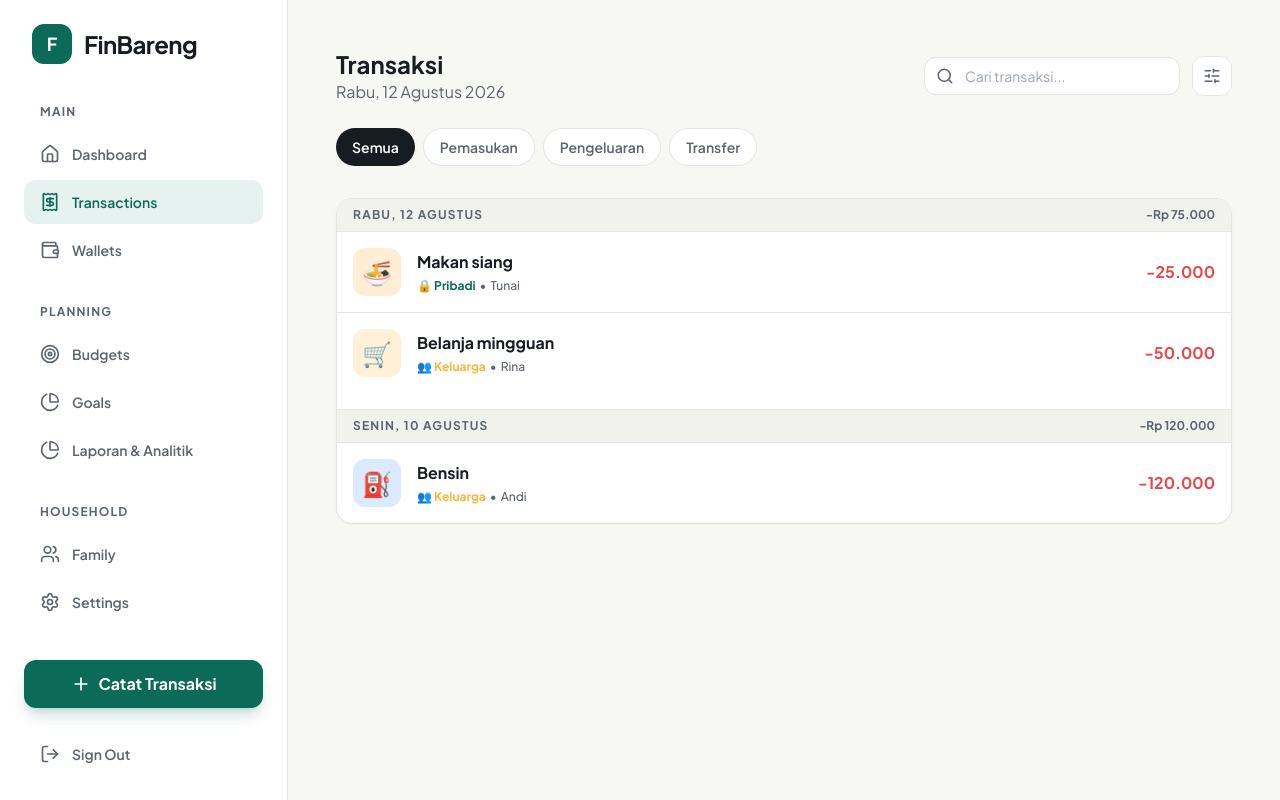
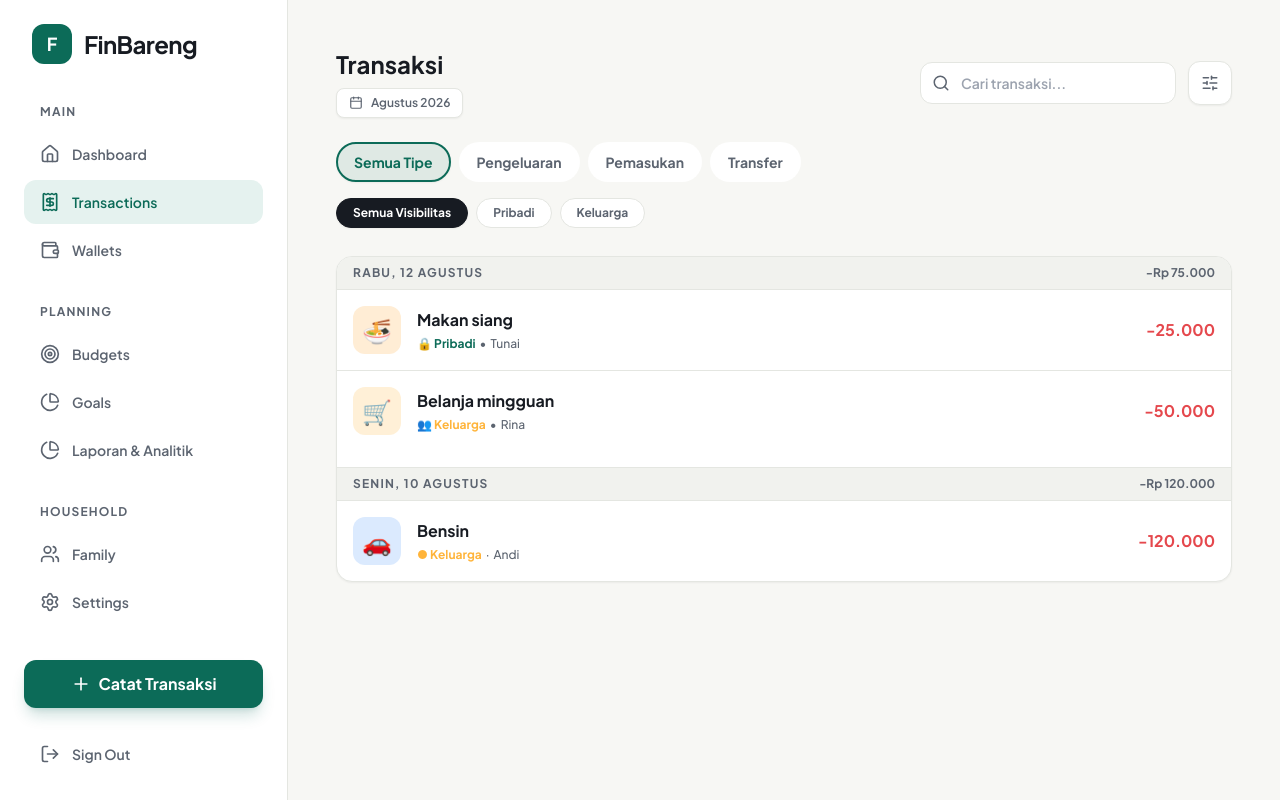
Before and after one commit to kumaha-sia/catatanku, a React (Vite) app in the folder frontend/: page /transactions in a window 1280 px wide. Built offline with nearby package versions, Linux system fonts and the light colour scheme; sample sign-in values are in the browser's storage.

Commit message:
feat: complete interactive filters in Transactions page

```diff
--- a/frontend/src/pages/Transactions.tsx
+++ b/frontend/src/pages/Transactions.tsx
@@ -1,15 +1,23 @@
 import React, { useState } from 'react';
-import { Search, SlidersHorizontal, ArrowDownRight, ArrowUpRight, ArrowRightLeft } from 'lucide-react';
+import { Search, SlidersHorizontal, ArrowDownRight, ArrowUpRight, ArrowRightLeft, Calendar } from 'lucide-react';
+import { BottomSheet } from '../components/BottomSheet';
 
 export const Transactions = () => {
+  const [activeType, setActiveType] = useState('SEMUA');
+  const [activeVisibility, setActiveVisibility] = useState('SEMUA');
+  const [isFilterModalOpen, setIsFilterModalOpen] = useState(false);
+
   return (
-    <div className="space-y-6 animate-fade-in">
+    <div className="space-y-6 animate-fade-in pb-8">
 
       {/* Header */}
       <div className="flex flex-col md:flex-row md:items-center justify-between gap-4">
         <div>
           <h1 className="text-2xl font-bold text-text-primary">Transaksi</h1>
-          <p className="text-text-secondary">Rabu, 12 Agustus 2026</p>
+          <button className="flex items-center gap-2 mt-2 px-3 py-1.5 bg-surface rounded-lg font-semibold text-xs shadow-sm border border-border text-text-secondary hover:text-primary transition-colors">
+            <Calendar size={14} />
+            Agustus 2026
+          </button>
         </div>
         <div className="flex items-center gap-3">
           <div className="relative flex-1 md:w-64">
@@ -17,29 +25,53 @@ export const Transactions = () => {
             <input
               type="text"
               placeholder="Cari transaksi..."
-              className="w-full pl-10 pr-4 py-2 bg-surface border border-border rounded-xl focus:outline-none focus:border-primary focus:ring-1 focus:ring-primary transition-all text-sm"
+              className="w-full pl-10 pr-4 py-2.5 bg-surface border border-border rounded-xl focus:outline-none focus:border-primary focus:ring-1 focus:ring-primary transition-all text-sm font-semibold"
             />
           </div>
-          <button className="w-10 h-10 flex items-center justify-center bg-surface border border-border rounded-xl text-text-secondary hover:bg-surface-muted transition-colors">
+          <button
+            onClick={() => setIsFilterModalOpen(true)}
+            className="w-11 h-11 flex items-center justify-center bg-surface border border-border rounded-xl text-text-secondary hover:text-primary hover:border-primary shadow-sm transition-all"
+          >
             <SlidersHorizontal size={18} />
           </button>
         </div>
       </div>
 
-      {/* Filter Chips */}
-      <div className="flex overflow-x-auto gap-2 pb-2 -mx-4 px-4 md:mx-0 md:px-0 hide-scrollbar">
-        <button className="whitespace-nowrap px-4 py-2 bg-text-primary text-surface rounded-full text-sm font-semibold">
-          Semua
-        </button>
-        <button className="whitespace-nowrap px-4 py-2 bg-surface border border-border text-text-secondary rounded-full text-sm font-semibold hover:bg-surface-muted transition-colors">
-          Pemasukan
-        </button>
-        <button className="whitespace-nowrap px-4 py-2 bg-surface border border-border text-text-secondary rounded-full text-sm font-semibold hover:bg-surface-muted transition-colors">
-          Pengeluaran
-        </button>
-        <button className="whitespace-nowrap px-4 py-2 bg-surface border border-border text-text-secondary rounded-full text-sm font-semibold hover:bg-surface-muted transition-colors">
-          Transfer
-        </button>
+      {/* Filter Chips - Horizontal Scroll */}
+      <div className="flex flex-col gap-3">
+        {/* Type Filter */}
+        <div className="flex overflow-x-auto gap-2 pb-1 -mx-4 px-4 md:mx-0 md:px-0 hide-scrollbar">
+          {['SEMUA', 'PENGELUARAN', 'PEMASUKAN', 'TRANSFER'].map((type) => (
+            <button
+              key={type}
+              onClick={() => setActiveType(type)}
+              className={`whitespace-nowrap px-4 py-2 rounded-full text-sm font-bold transition-all border-2 ${
+                activeType === type
+                  ? 'bg-primary/10 border-primary text-primary shadow-sm'
+                  : 'bg-surface border-transparent text-text-secondary hover:bg-surface-muted'
+              }`}
+            >
+              {type === 'SEMUA' ? 'Semua Tipe' : type.charAt(0) + type.slice(1).toLowerCase()}
+            </button>
+          ))}
+        </div>
+
+        {/* Visibility Filter */}
+        <div className="flex overflow-x-auto gap-2 pb-1 -mx-4 px-4 md:mx-0 md:px-0 hide-scrollbar">
+          {['SEMUA', 'PRIBADI', 'KELUARGA'].map((vis) => (
+            <button
+              key={vis}
+              onClick={() => setActiveVisibility(vis)}
+              className={`whitespace-nowrap px-4 py-1.5 rounded-full text-xs font-bold transition-all border ${
+                activeVisibility === vis
+                  ? 'bg-text-primary border-text-primary text-surface shadow-sm'
+                  : 'bg-surface border-border text-text-secondary hover:bg-surface-muted'
+              }`}
+            >
+              {vis === 'SEMUA' ? 'Semua Visibilitas' : vis.charAt(0) + vis.slice(1).toLowerCase()}
+            </button>
+          ))}
+        </div>
       </div>
 
       {/* Transaction List */}
@@ -97,18 +129,18 @@ export const Transactions = () => {
 
           <div className="flex items-center justify-between p-4 hover:bg-surface-muted cursor-pointer transition-colors">
             <div className="flex items-center gap-4">
-              <div className="w-12 h-12 rounded-xl bg-blue-100 flex items-center justify-center text-2xl">⛽</div>
+              <div className="w-12 h-12 rounded-xl bg-blue-100 flex items-center justify-center text-2xl">🚗</div>
               <div>
                 <p className="font-bold text-text-primary">Bensin</p>
                 <div className="flex items-center gap-1 mt-1 text-xs text-text-secondary font-medium">
-                  <span className="text-accent font-bold">👥 Keluarga</span>
-                  <span>•</span>
+                  <span className="text-accent font-bold">● Keluarga</span>
+                  <span>·</span>
                   <span>Andi</span>
                 </div>
               </div>
             </div>
             <div className="text-right">
-              <p className="font-bold text-expense">-120.000</p>
+               <p className="font-bold text-expense">-120.000</p>
             </div>
           </div>
 
@@ -116,6 +148,48 @@ export const Transactions = () => {
 
       </div>
 
+      {/* Advanced Filter Modal */}
+      <BottomSheet isOpen={isFilterModalOpen} onClose={() => setIsFilterModalOpen(false)} title="Filter Lanjutan">
+        <div className="space-y-6 pt-2">
+
+          <div>
+            <label className="text-xs font-bold text-text-secondary uppercase tracking-widest mb-3 block px-1">Urutkan Berdasarkan</label>
+            <div className="grid grid-cols-2 gap-2">
+              <button className="py-2.5 rounded-xl text-sm font-bold bg-primary/10 text-primary border-2 border-primary">
+                Terbaru
+              </button>
+              <button className="py-2.5 rounded-xl text-sm font-bold bg-surface border-2 border-border text-text-secondary hover:bg-surface-muted transition-colors">
+                Terlama
+              </button>
+              <button className="py-2.5 rounded-xl text-sm font-bold bg-surface border-2 border-border text-text-secondary hover:bg-surface-muted transition-colors">
+                Nominal Terbesar
+              </button>
+              <button className="py-2.5 rounded-xl text-sm font-bold bg-surface border-2 border-border text-text-secondary hover:bg-surface-muted transition-colors">
+                Nominal Terkecil
+              </button>
+            </div>
+          </div>
+
+          <div>
+            <label className="text-xs font-bold text-text-secondary uppercase tracking-widest mb-3 block px-1">Kategori Spesifik</label>
+            <select className="w-full bg-surface border border-border rounded-xl px-4 py-3 font-semibold text-text-primary focus:outline-none focus:border-primary focus:ring-1 focus:ring-primary appearance-none">
+              <option>Semua Kategori</option>
+              <option>Makanan & Minuman</option>
+              <option>Transportasi</option>
+              <option>Tagihan & Utilitas</option>
+              <option>Belanja</option>
+            </select>
+          </div>
+
+          <button
+            onClick={() => setIsFilterModalOpen(false)}
+            className="w-full py-4 bg-primary text-surface rounded-xl font-bold text-lg shadow-lg shadow-primary/20 hover:bg-primary/90 transition-all mt-4"
+          >
+            Terapkan Filter
+          </button>
+        </div>
+      </BottomSheet>
+
     </div>
   );
 };
```
